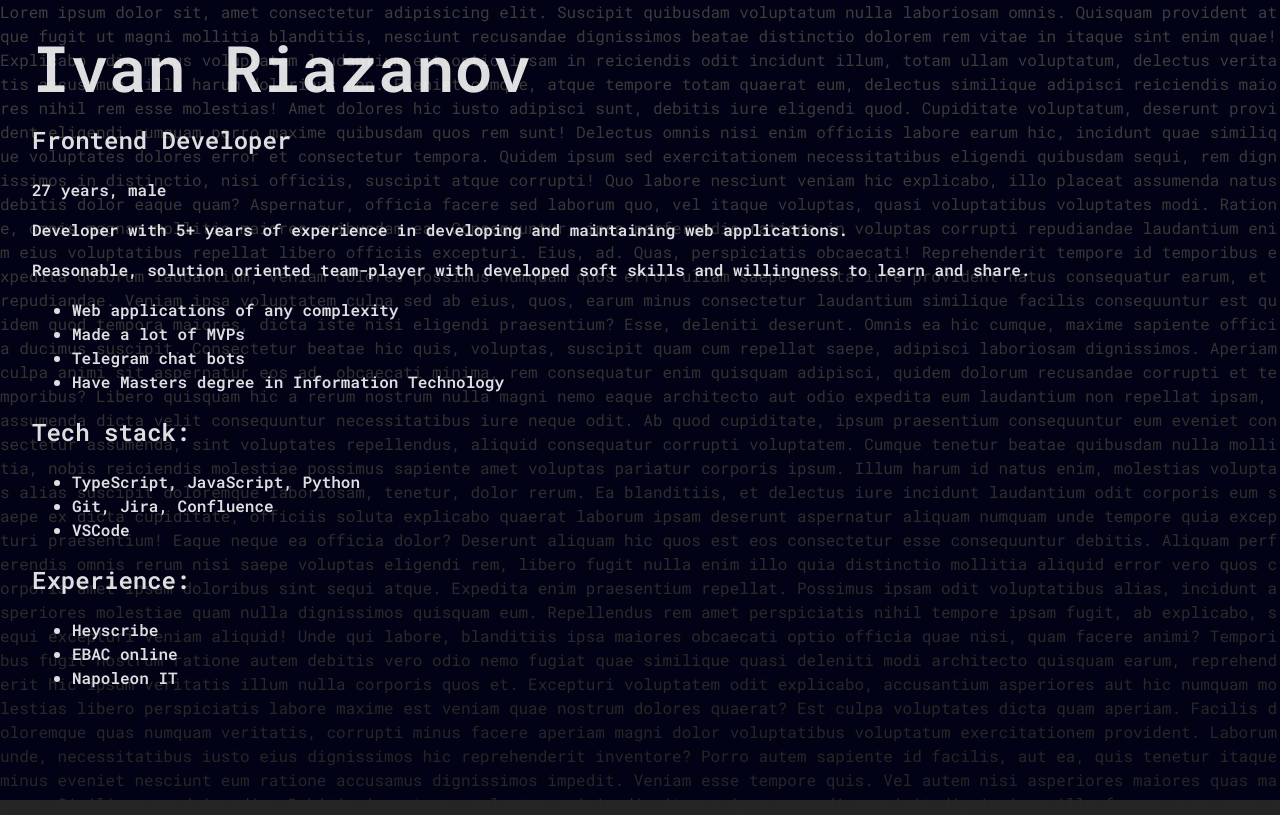
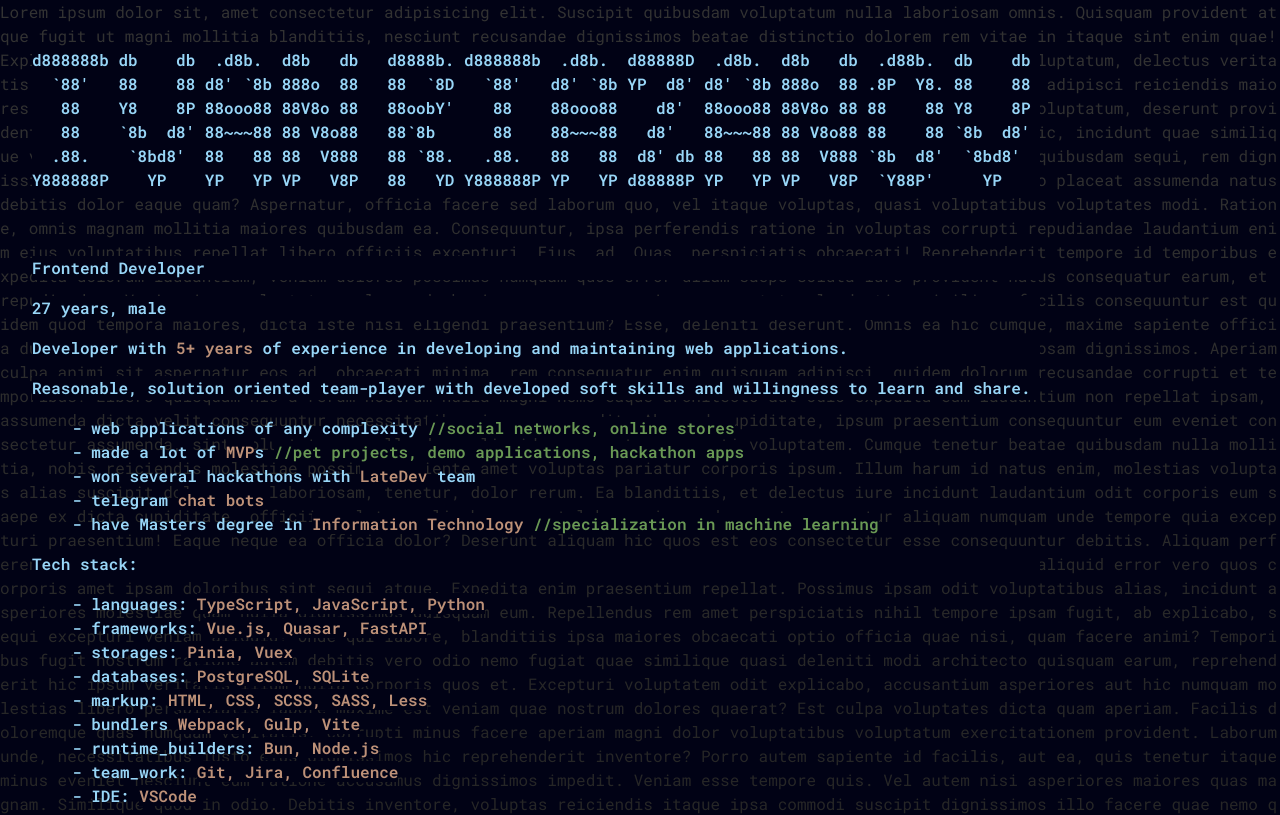
Before and after one commit to omega1996/omega1996.github.io, a Vue app in the folder resume/: page / in a window 1280 px wide. Shown: the top 815 px of the page. Built offline with nearby package versions, Linux system fonts and the light colour scheme.

Commit message:
chaged name to ascii art added new styles and tech

```diff
--- a/resume/src/App.vue
+++ b/resume/src/App.vue
@@ -1,47 +1,85 @@
 
 <template>
   <div class="app">
+    <div class="app__name mobile">
+      <p class="app__header">
+        {{ nameSymbolsMobile }}
+      </p>
+    </div>
+    <div class="app__name desktop">
+      <p class="app__header">
+        {{ nameSymbols }}
+      </p>
+    </div>
     <div class="app__name">
-      <h1>
-        Ivan Riazanov
-      </h1>
-      <h2>Frontend Developer</h2>
+      <p>Frontend Developer</p>
       <p>
         {{ age }} years, male
       </p>
       <p>
-        Developer with {{ experience }}+ years of experience in developing and maintaining web applications.
+        Developer with <span>{{ experience }}+ years</span> of experience in developing and maintaining web applications.
       </p>
       <p>
         Reasonable, solution oriented team-player with developed soft skills and willingness to learn and share.
       </p>
       <div>
         <ul>
-          <li>Web applications of any complexity</li>
-          <li>Made a lot of MVPs</li>
-          <li>Telegram chat bots</li>
-          <li>Have Masters degree in Information Technology</li>
+          <li>
+            web applications of any complexity <span class="comment">//social networks, online stores</span>
+          </li>
+          <li>
+            made a lot of <span>MVP</span>s <span class="comment">//pet projects, demo applications, hackathon
+              apps</span>
+          </li>
+          <li>
+            won several hackathons with <span>LateDev</span> team
+          </li>
+          <li>
+            telegram <span>chat bots</span>
+          </li>
+          <li>
+            have Masters degree in <span>Information Technology</span><span class="comment"> //specialization in machine
+              learning</span>
+          </li>
         </ul>
       </div>
-      <h2>
+      <p>
         Tech stack:
-      </h2>
+      </p>
       <div>
         <ul>
           <li>
-            TypeScript, JavaScript, Python
+            languages: <span>TypeScript, JavaScript, Python</span>
           </li>
           <li>
-            Git, Jira, Confluence
+            frameworks: <span>Vue.js, Quasar, FastAPI</span>
           </li>
           <li>
-            VSCode
+            storages: <span>Pinia, Vuex</span>
+          </li>
+          <li>
+            databases: <span>PostgreSQL, SQLite</span>
+          </li>
+          <li>
+            markup: <span>HTML, CSS, SCSS, SASS, Less</span>
+          </li>
+          <li>
+            bundlers <span>Webpack, Gulp, Vite </span>
+          </li>
+          <li>
+            runtime_builders: <span>Bun, Node.js</span>
+          </li>
+          <li>
+            team_work: <span>Git, Jira, Confluence</span>
+          </li>
+          <li>
+            IDE: <span>VSCode</span>
           </li>
         </ul>
       </div>
-      <h2>
+      <p>
         Experience:
-      </h2>
+      </p>
       <div>
         <ul>
           <li>
@@ -213,6 +251,10 @@
 import { computed } from 'vue';
 
 
+const nameSymbols = `d888888b db    db  .d8b.  d8b   db   d8888b. d888888b  .d8b.  d88888D  .d8b.  d8b   db  .d88b.  db    db \n  \`88\'   88    88 d8\' \`8b 888o  88   88  \`8D   \`88\'   d8\' \`8b YP  d8\' d8\' \`8b 888o  88 .8P  Y8. 88    88 \n   88    Y8    8P 88ooo88 88V8o 88   88oobY\'    88    88ooo88    d8\'  88ooo88 88V8o 88 88    88 Y8    8P \n   88    \`8b  d8\' 88~~~88 88 V8o88   88\`8b      88    88~~~88   d8\'   88~~~88 88 V8o88 88    88 \`8b  d8\' \n  .88.    \`8bd8\'  88   88 88  V888   88 \`88.   .88.   88   88  d8\' db 88   88 88  V888 \`8b  d8\'  \`8bd8\'  \nY888888P    YP    YP   YP VP   V8P   88   YD Y888888P YP   YP d88888P YP   YP VP   V8P  \`Y88P\'     YP`
+
+const nameSymbolsMobile = `d888888b db    db  .d8b.  d8b   db \n  \`88\'   88    88 d8\' \`8b 888o  88 \n   88    Y8    8P 88ooo88 88V8o 88 \n   88    \`8b  d8\' 88~~~88 88 V8o88 \n  .88.    \`8bd8\'  88   88 88  V888 \nY888888P    YP    YP   YP VP   V8P \n                                   \n                                   \nd8888b. d888888b  .d8b.  d88888D  .d8b.  d8b   db  .d88b.  db    db \n88  \`8D   \`88\'   d8\' \`8b YP  d8\' d8\' \`8b 888o  88 .8P  Y8. 88    88 \n88oobY\'    88    88ooo88    d8\'  88ooo88 88V8o 88 88    88 Y8    8P \n88\`8b      88    88~~~88   d8\'   88~~~88 88 V8o88 88    88 \`8b  d8\' \n88 \`88.   .88.   88   88  d8\' db 88   88 88  V888 \`8b  d8\'  \`8bd8\'  \n88   YD Y888888P YP   YP d88888P YP   YP VP   V8P  \`Y88P\'     YP`
+
 const age = computed(() => {
   const dateNow = new Date()
   const myAge = new Date('1996-03-31')
@@ -265,28 +307,96 @@ const experience = computed(() => {
       color: transparent;
       background-clip: text;
       -webkit-background-clip: text;
-      background-image: radial-gradient(circle at bottom, #262626, #262626 50%, #7b7b7b 75%, #262626 75%);
+      background-image: radial-gradient(circle at bottom, #262626, #262626 50%, #535353 75%, #262626 75%);
       background-size: 100% 400%;
       // background-position: center;
       animation: gradient 15s ease infinite;
     }
   }
 
+  &__header {
+    text-wrap: nowrap;
+    white-space: pre;
+  }
+
   &__name {
     z-index: 2;
-    position: absolute;
+    position: relative;
     font-family: 'Roboto Mono';
     font-weight: 600;
-    left: 2em;
+    padding: 2em;
+    padding-bottom: 0;
+    width: calc(100% - 4em);
 
-    top: 2em;
-    width: calc(100% - 4em);
+    color: #98d6f7;
+
+    span {
+      color: #bd9178;
+    }
+
+    span.comment {
+      color: #6A9955;
+    }
+
+    p {
+      background-color: #010215;
+    }
+
+    li {
+
+      list-style-type: none;
+
+      span {
+        background-color: #010215;
+      }
+    }
+
+    li:before {
+      content: "-";
+      text-indent: -5px;
+    }
 
     h1 {
       margin: 0;
       padding: 0;
-
     }
   }
 }
+
+
+.mobile{
+
+
+
+  @media only screen and (max-width: 1100px){
+    display: block;
+  }
+
+  @media only screen and (min-width: 1101px){
+    display: none;
+  }
+
+  @media only screen and (max-width: 700px){
+    font-size: 0.75em;
+  }
+
+  @media only screen and (max-width: 520px){
+    font-size: 0.5em;
+  }
+
+  @media only screen and (max-width: 350px){
+    font-size: 0.4em;
+  }
+}
+
+.desktop{
+  @media only screen and (max-width: 1100px){
+    display: none;
+  }
+
+  @media only screen and (min-width: 1101px){
+    display: block;
+  }
+}
+
 </style>
```
